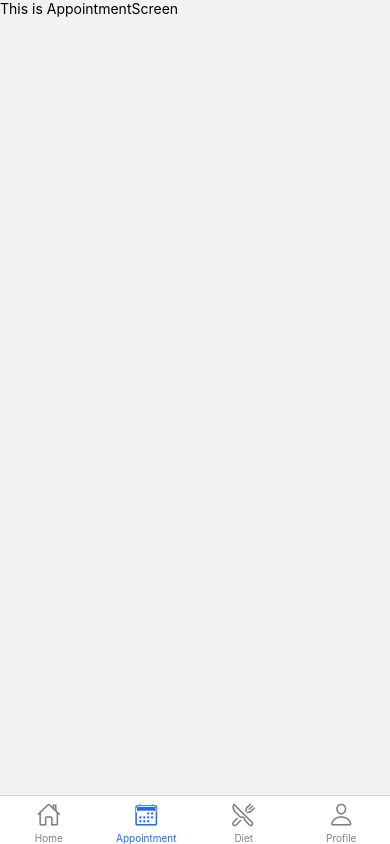
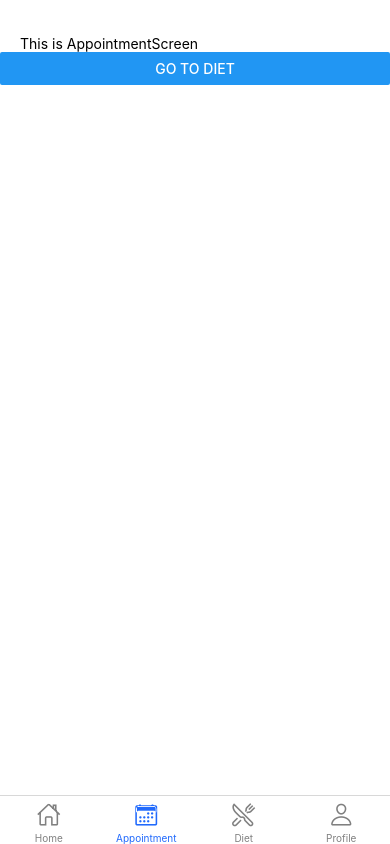
Before and after one commit to AnhCaooo/App-Doctor, a React Native app: screen /Appointment in a window 390 px wide. Built offline with nearby package versions, Linux system fonts and the light colour scheme.

Commit message:
Add active index for card

```diff
--- a/App.js
+++ b/App.js
@@ -3,7 +3,6 @@ import { StyleSheet, View } from "react-native";
 import { NavigationContainer } from "@react-navigation/native";
 
 import TabNavigator from "./components/navigation/TabNavigator";
-import { MainStackNavigation } from "./components/navigation/StackNavigator";
 
 export default function App() {
   return (
--- a/components/navigation/StackNavigator.js
+++ b/components/navigation/StackNavigator.js
@@ -3,16 +3,14 @@ import { createNativeStackNavigator } from "@react-navigation/native-stack";
 
 import AppointmentScreen from "../screens/AppointmentScreen";
 import HomeScreen from "../screens/HomeScreen";
-import DietScreen from "../screens/DietScreen";
 
 const Stack = createNativeStackNavigator();
 
 const MainStackNavigator = () => {
   return (
-    <Stack.Navigator screenOptions={{ headerShown: false }}>
+    <Stack.Navigator>
       <Stack.Screen name="Home" component={HomeScreen} />
       <Stack.Screen name="Appointment" component={AppointmentScreen} />
-      <Stack.Screen name="Diet" component={DietScreen} />
     </Stack.Navigator>
   );
 };
--- a/components/screens/AppointmentScreen.js
+++ b/components/screens/AppointmentScreen.js
@@ -1,10 +1,30 @@
 import React from "react";
-import { View, Text } from "react-native";
+import { StyleSheet, View, Text, Button } from "react-native";
 
-export default function AppointmentScreen({ navigation }) {
+function AppointmentScreen({ navigation }) {
   return (
-    <View>
-      <Text>This is AppointmentScreen</Text>
+    <View style={styles.container}>
+      <Text style={styles.header}>This is AppointmentScreen</Text>
+      <Button title="Go to diet" onPress={() => navigation.navigate("Diet")} />
     </View>
   );
 }
+
+export default AppointmentScreen;
+
+const styles = StyleSheet.create({
+  container: {
+    flex: 1,
+    backgroundColor: "white",
+  },
+  header: {
+    marginTop: 35,
+    flexDirection: "row",
+    justifyContent: "space-between",
+    paddingHorizontal: 20,
+  },
+  textHeader: {
+    fontSize: 24,
+    fontWeight: "bold",
+  },
+});
--- a/components/screens/DietScreen.js
+++ b/components/screens/DietScreen.js
@@ -1,14 +1,33 @@
 import React from "react";
-import { View, Text } from "react-native";
+import { StyleSheet, View, Text, Button } from "react-native";
 
-export default function DietScreen({ navigation }) {
+function DietScreen({ navigation }) {
   return (
-    <View>
-      <Text>This is DietScreen</Text>
+    <View style={styles.container}>
+      <Text style={styles.header}>This is DietScreen</Text>
       <Button
-        title="Go to diet"
+        title="Go to appointment"
         onPress={() => navigation.navigate("Appointment")}
       />
     </View>
   );
 }
+
+export default DietScreen;
+
+const styles = StyleSheet.create({
+  container: {
+    flex: 1,
+    backgroundColor: "white",
+  },
+  header: {
+    marginTop: 35,
+    flexDirection: "row",
+    justifyContent: "space-between",
+    paddingHorizontal: 20,
+  },
+  textHeader: {
+    fontSize: 24,
+    fontWeight: "bold",
+  },
+});
--- a/components/screens/HomeScreen.js
+++ b/components/screens/HomeScreen.js
@@ -1,4 +1,4 @@
-import React from "react";
+import React, { useState } from "react";
 import {
   StyleSheet,
   View,
@@ -6,6 +6,8 @@ import {
   ScrollView,
   TextInput,
   FlatList,
+  TouchableOpacity,
+  Dimensions,
 } from "react-native";
 import { Input, Icon } from "react-native-elements";
 import Headline from "../subcomponents/Headline";
@@ -16,6 +18,10 @@ import doctors from "../consts/Doctor";
 import pageImages from "../consts/PageImages";
 
 export default function HomeScreen({ navigation }) {
+  const [activeCardIndex, setActiveCardIndex] = useState(0);
+  const { width } = Dimensions.get("screen");
+  const cardWidth = width / 1.9;
+
   return (
     <View style={styles.container}>
       <Headline />
@@ -43,12 +49,23 @@ export default function HomeScreen({ navigation }) {
 
         <View>
           <FlatList
+            onMomentumScrollEnd={(e) => {
+              setActiveCardIndex(
+                Math.round(e.nativeEvent.contentOffset.x / cardWidth)
+              );
+            }}
             horizontal
             showsHorizontalScrollIndicator={false}
             data={doctors}
             contentContainerStyle={{ paddingVertical: 30, paddingLeft: 20 }}
             renderItem={({ item, index }) => (
-              <Card doctor={item} index={index} />
+              <TouchableOpacity
+                disabled={activeCardIndex != index}
+                activeOpacity={1}
+                onPress={() => navigation.navigate("Appointment")}
+              >
+                <Card doctor={item} index={index} />
+              </TouchableOpacity>
             )}
           />
         </View>
```
